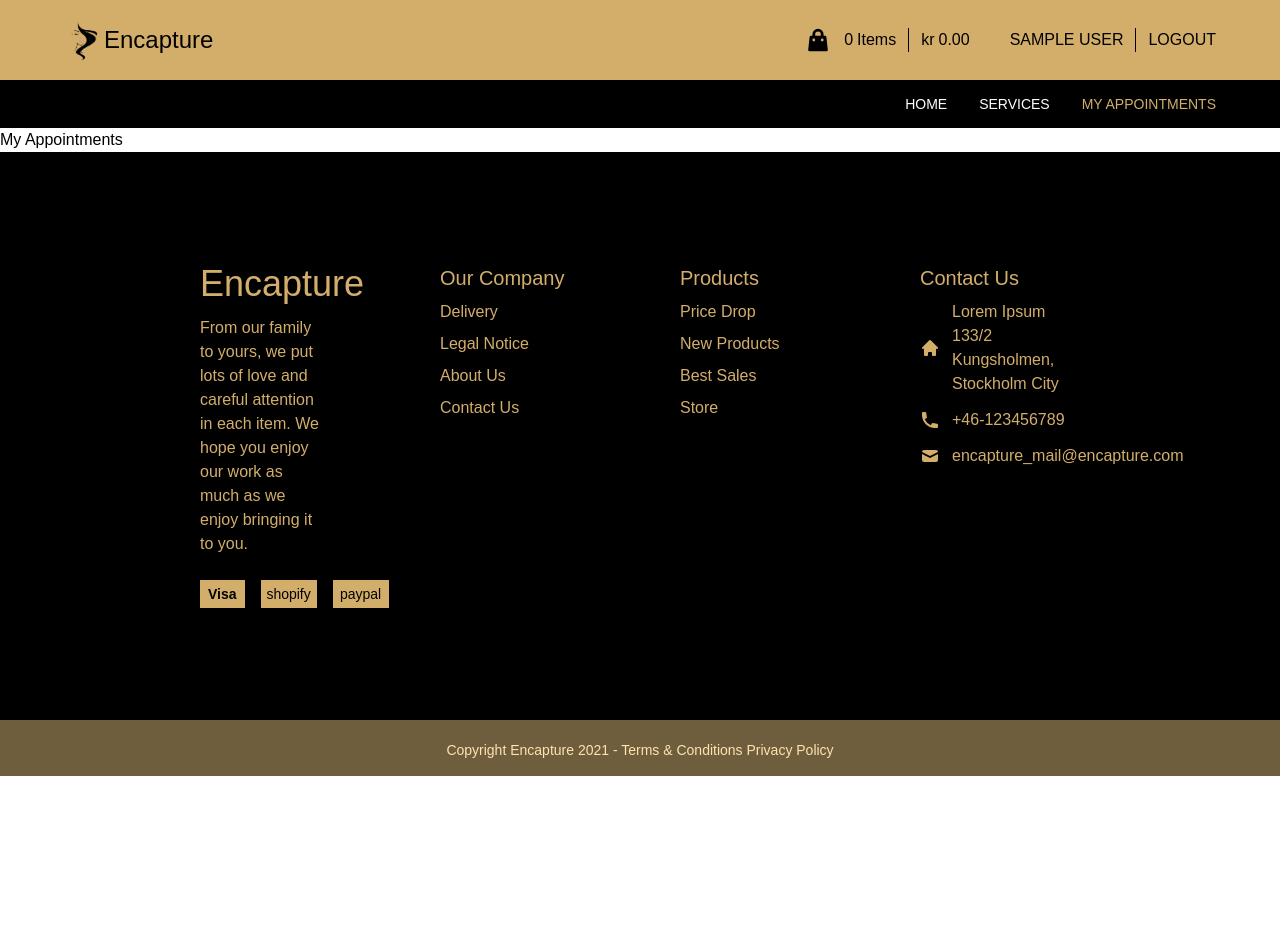
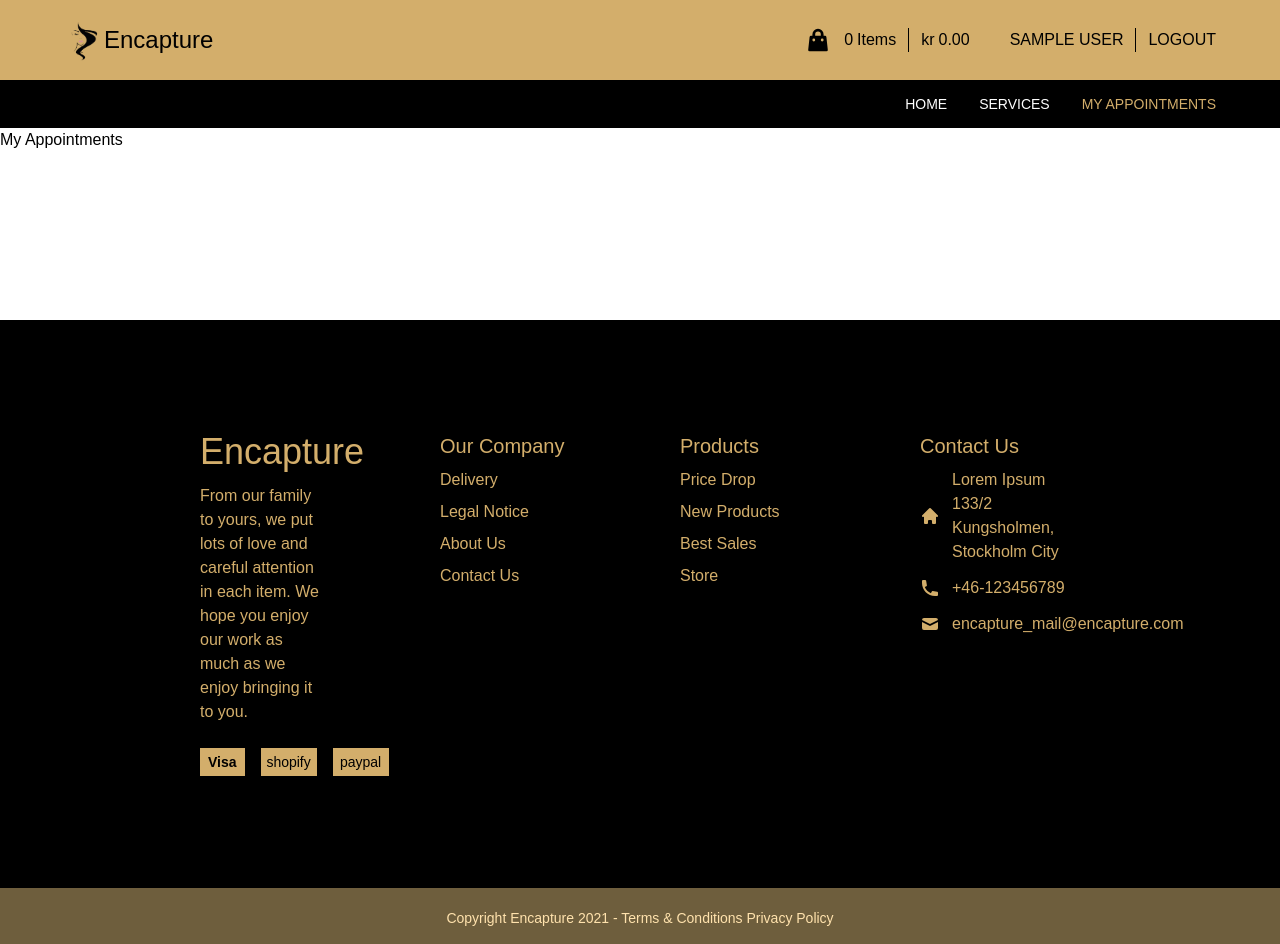
Before and after one commit to amita-roy/Appointment-booking-app-frontend, a React (Create React App) app: page /appointments in a window 1280 px wide. Before the commit the page ends 800 px from the top, so only its background shows below. Built offline with nearby package versions, Linux system fonts and the light colour scheme; sample sign-in values are in the browser's storage.

Commit message:
Update the minimum height for Appointments page

```diff
--- a/src/pages/AppointmentsPage.js
+++ b/src/pages/AppointmentsPage.js
@@ -2,7 +2,7 @@ import React from 'react';
 import RequireAuth from 'components/requiredAuth';
 
 const AppointmentsPage = () => (
-  <div>
+  <div style={{ minHeight: 'calc(100vh - 608px)' }}>
     <h1>My Appointments</h1>
   </div>
 );
```
